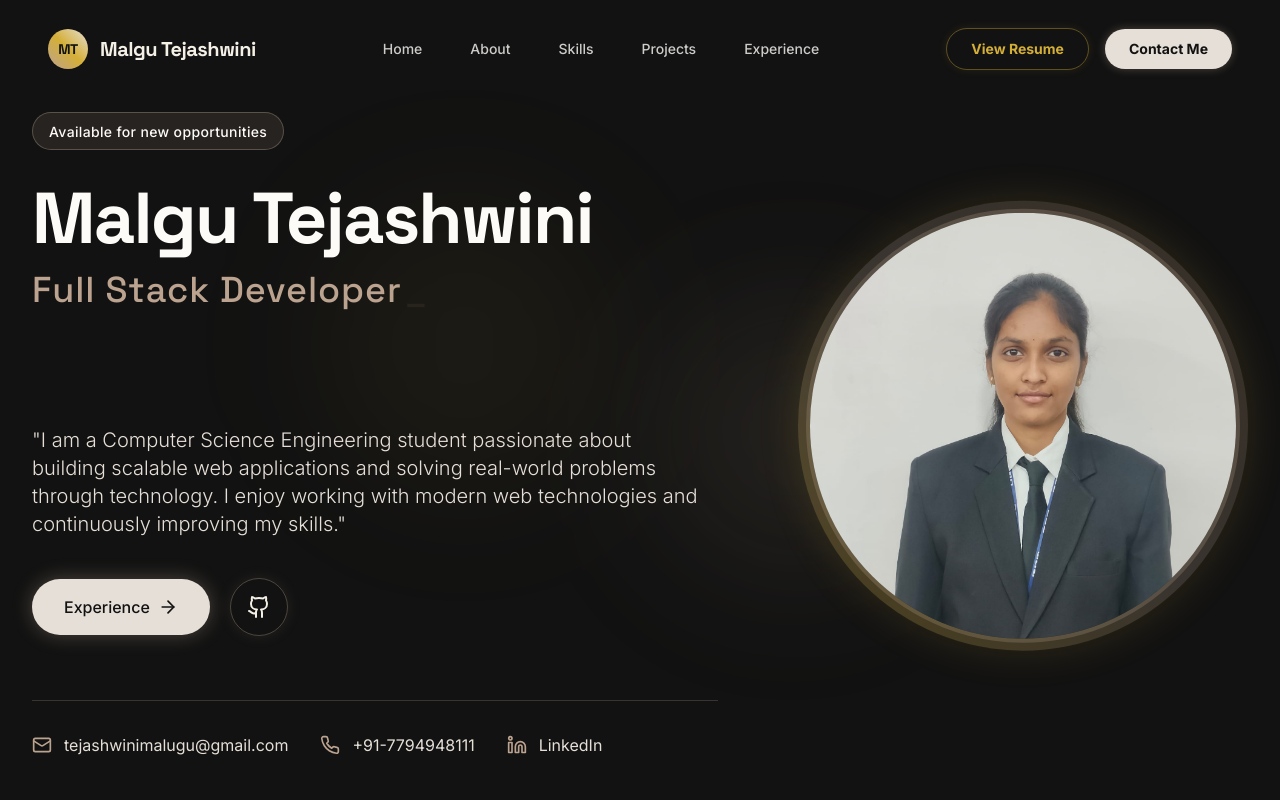
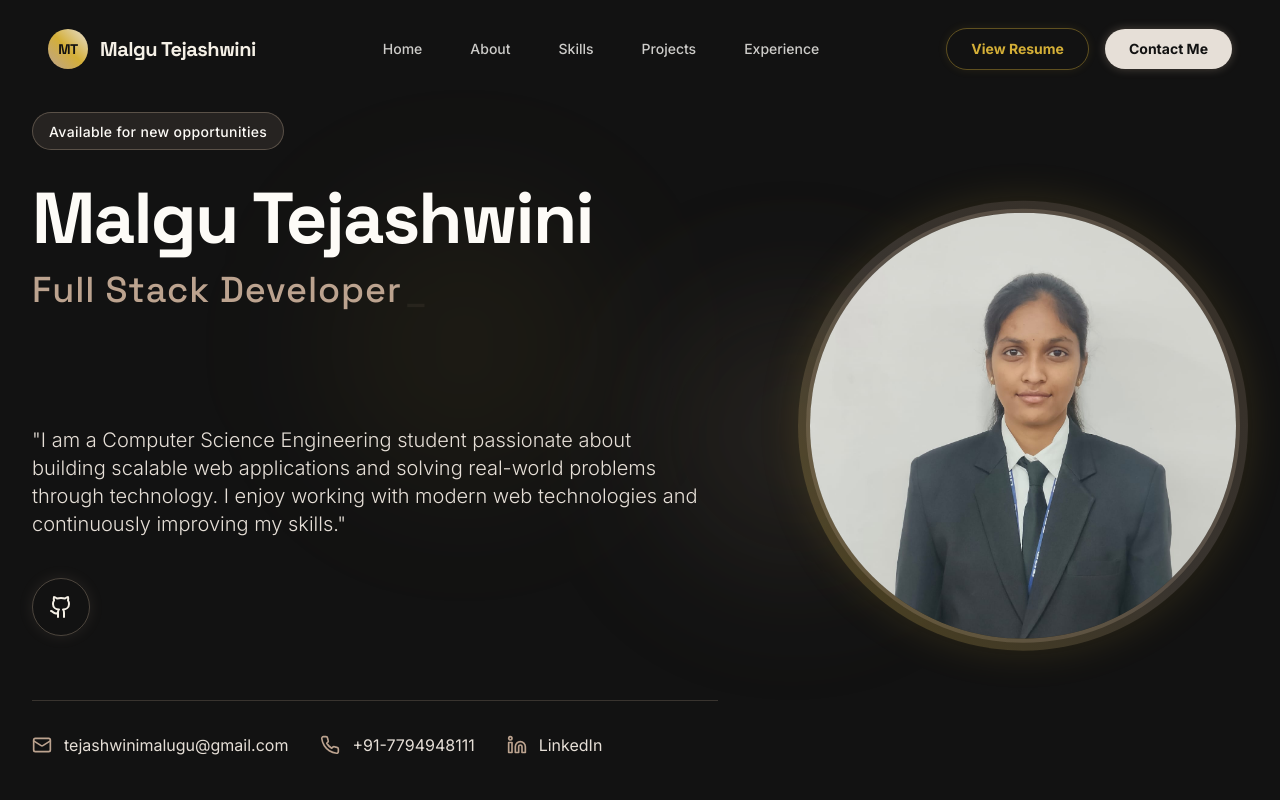
Before and after one commit to MalguTejashwini/Tejashwini-Portfolio, a React (Vite) app: page / in a window 1280 px wide. Shown: the top 800 px of the page. Built offline with nearby package versions, Linux system fonts and the light colour scheme.

Commit message:
Remove Experience button from Hero section

```diff
--- a/src/components/Hero.jsx
+++ b/src/components/Hero.jsx
@@ -80,10 +80,6 @@ const Hero = () => {
                         animate={{ opacity: 1, y: 0 }}
                         transition={{ duration: 0.8, delay: 0.6 }}
                     >
-                        <a href="#projects" className="group inline-flex items-center justify-center px-8 py-4 text-base font-medium rounded-full text-charcoal bg-beige hover:bg-cream transition-all duration-300 shadow-[0_0_20px_rgba(212,188,164,0.3)] hover:shadow-[0_0_40px_rgba(212,188,164,0.6)] transform hover:-translate-y-1 w-full sm:w-auto">
-                            Experience
-                            <ArrowRight className="ml-2 h-5 w-5 transform group-hover:translate-x-1 transition-transform" />
-                        </a>
                         <div className="flex gap-4 w-full sm:w-auto justify-center">
                             <a href="https://github.com/MalguTejashwini" target="_blank" rel="noopener noreferrer" className="inline-flex items-center justify-center p-4 rounded-full text-cream border border-nude/30 hover:border-nude hover:bg-nude/10 transition-all duration-300 backdrop-blur-sm shadow-[0_0_15px_rgba(212,188,164,0.1)] hover:shadow-[0_0_30px_rgba(212,188,164,0.3)] transform hover:-translate-y-1">
                                 <Github className="h-6 w-6" />
```
